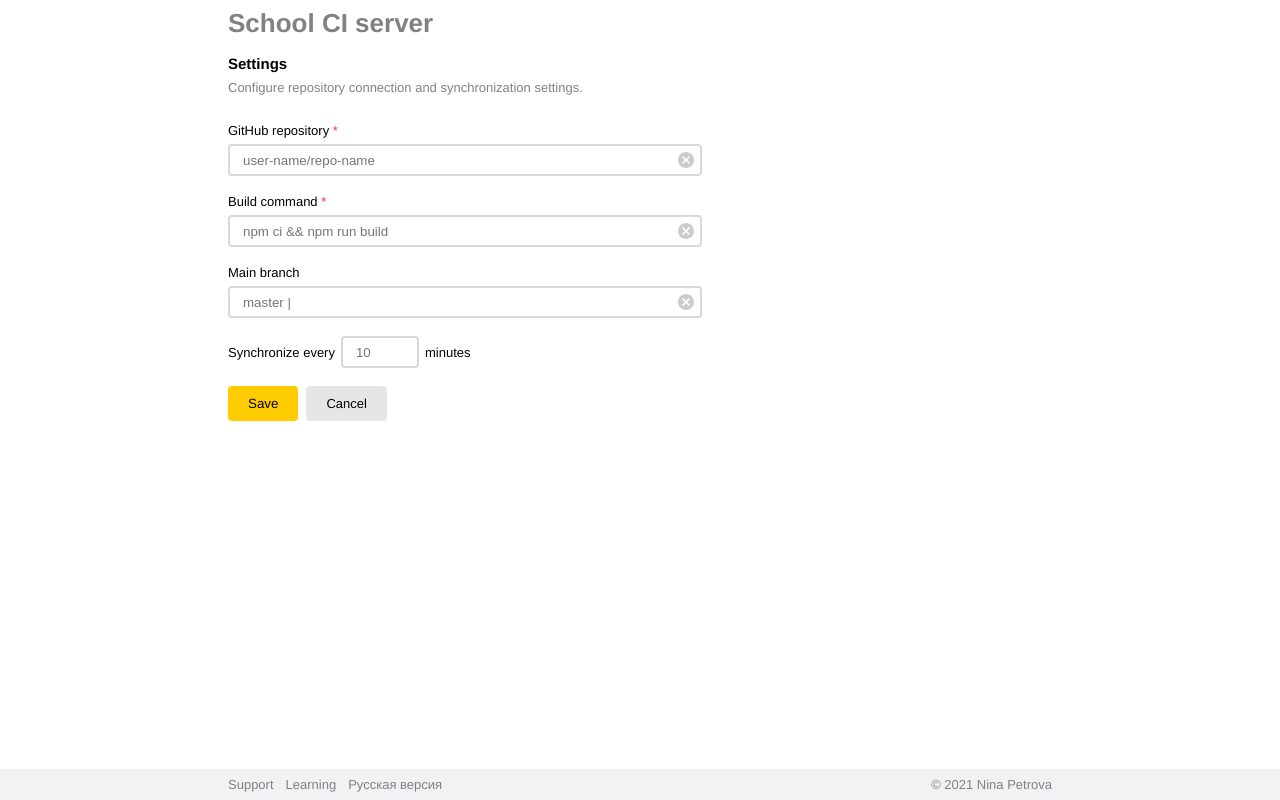
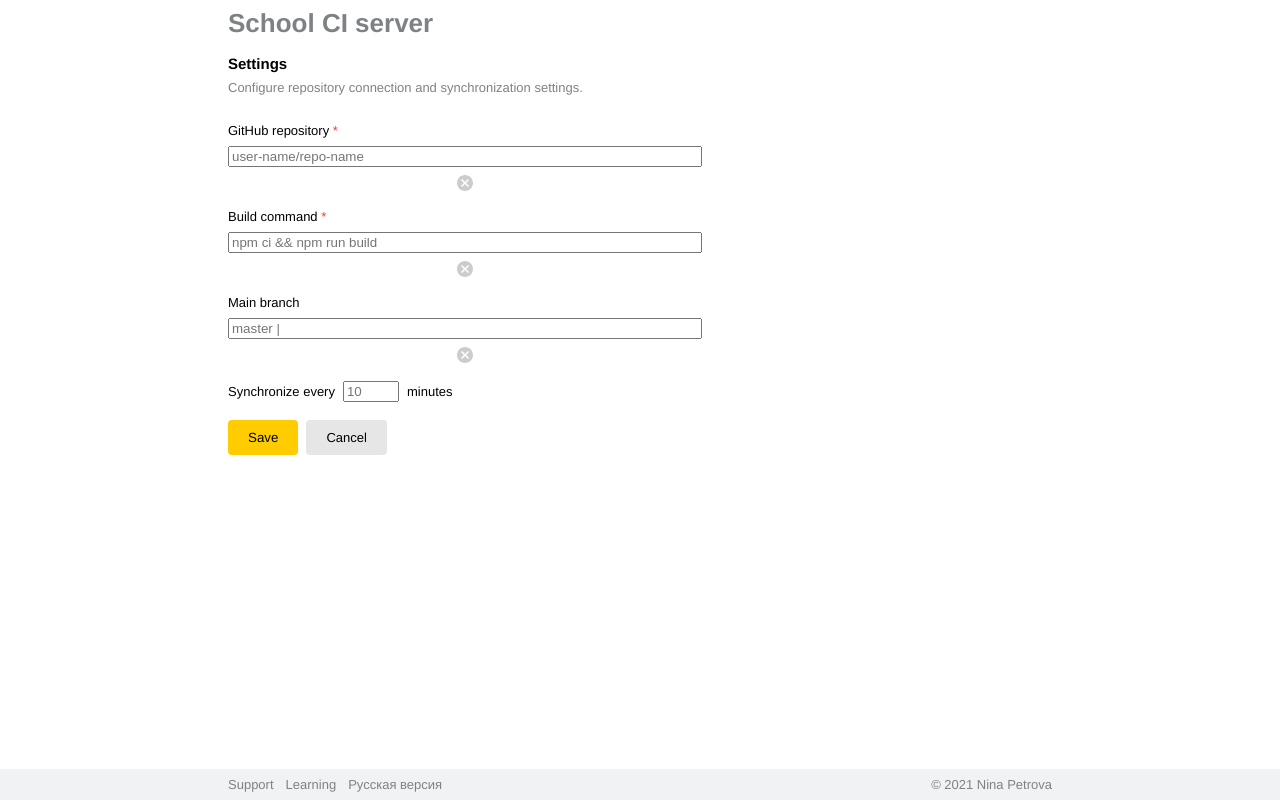
Before and after one commit to PetrovaNina/hw_react, a React (Create React App) app: page /settings in a window 1280 px wide. Built offline with nearby package versions, Linux system fonts and the light colour scheme.

Commit message:
Intut clear button is set

```diff
--- a/src/components/form/Form.css
+++ b/src/components/form/Form.css
@@ -6,22 +6,3 @@ form, .form-item {
     max-width: 474px;
     gap: 18px;
 }
-
-.form-field {
-    flex-wrap: wrap;
-    gap: 6px;
-    position: relative;
-}
-
-.form-input {
-    height: 32px;
-    padding: 10px 13px;
-    border: 2px solid var(--color-border-default);
-    border-radius: 4px;
-}
-
-.input-clear-icon {
-    position: absolute;
-    right: var(--default-spacing);
-    bottom: var(--default-spacing);
-}
```
